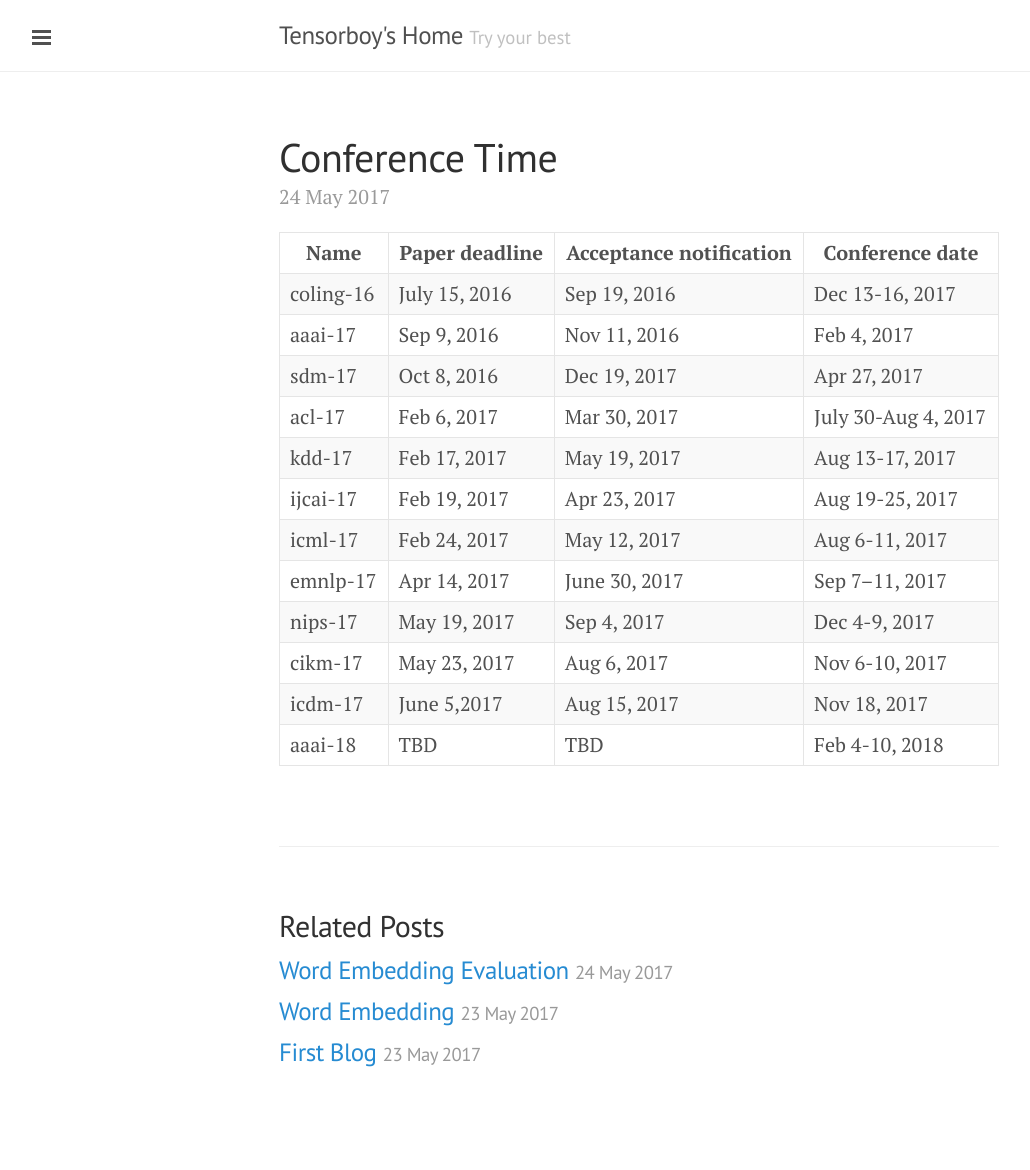
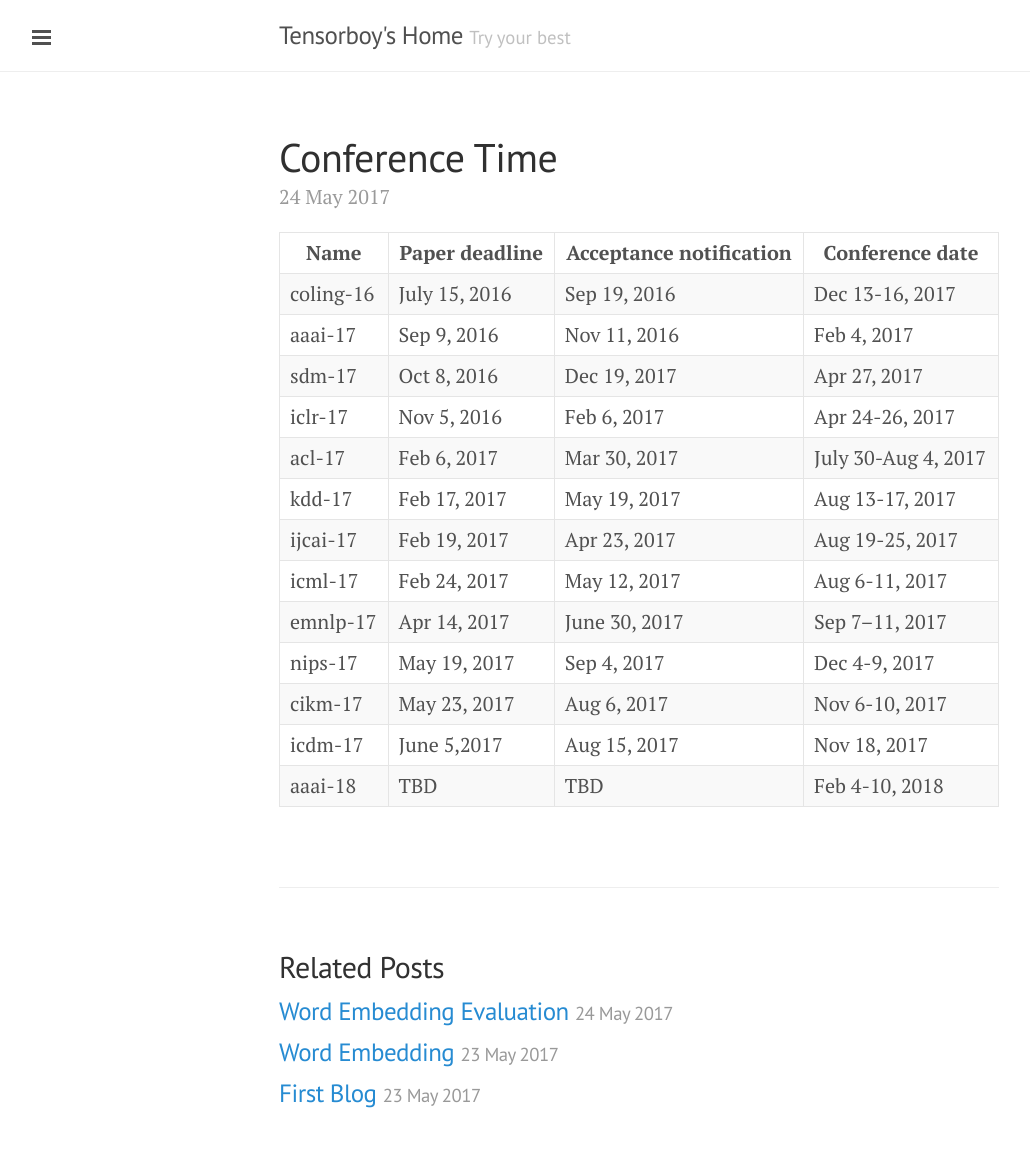
Before and after one commit to githwd2016/githwd2016.github.io, a Jekyll site: the page built from _posts/2017-05-24-conference-time.md, in a window 1280 px wide. Shown: the whole page, without its empty margins (1-1031 px from the left). Built offline with Jekyll 4.4.1, drawn with Linux system fonts in a browser that asks for light colours; before the commit the page ends 1129 px from its top, so only the background shows below that.

Commit message:
one blog update

```diff
--- a/_posts/2017-05-24-conference-time.md
+++ b/_posts/2017-05-24-conference-time.md
@@ -8,6 +8,7 @@ category: Other
 |coling-16|July 15, 2016|Sep 19, 2016|Dec 13-16, 2017|
 |aaai-17|Sep 9, 2016|Nov 11, 2016|Feb 4, 2017|
 |sdm-17|Oct 8, 2016|Dec 19, 2017|Apr 27, 2017|
+|iclr-17|Nov 5, 2016|Feb 6, 2017|Apr 24-26, 2017|
 |acl-17|Feb 6, 2017|Mar 30, 2017|July 30-Aug 4, 2017|
 |kdd-17|Feb 17, 2017|May 19, 2017|Aug 13-17, 2017|
 |ijcai-17|Feb 19, 2017|Apr 23, 2017|Aug 19-25, 2017|
```
